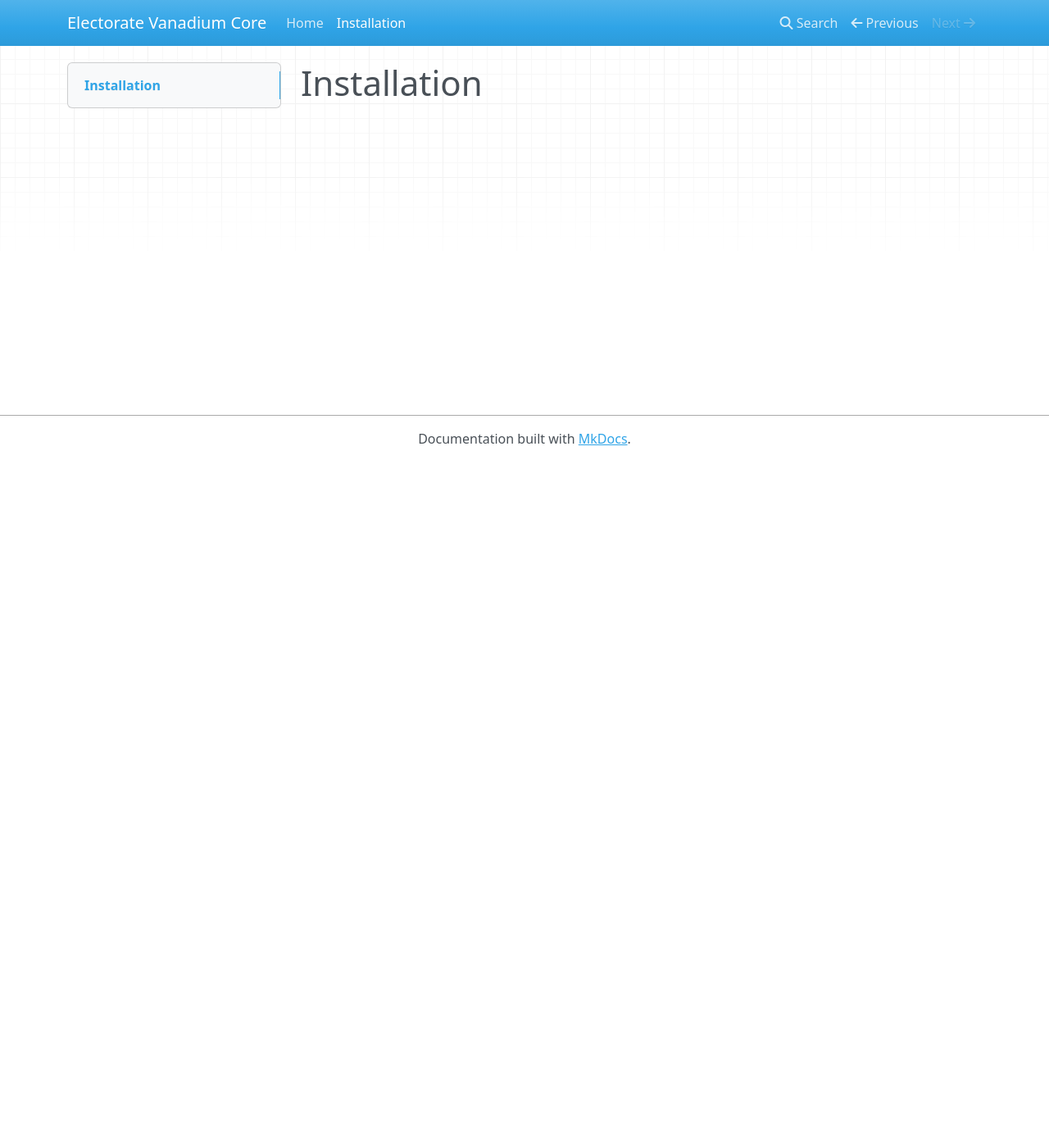
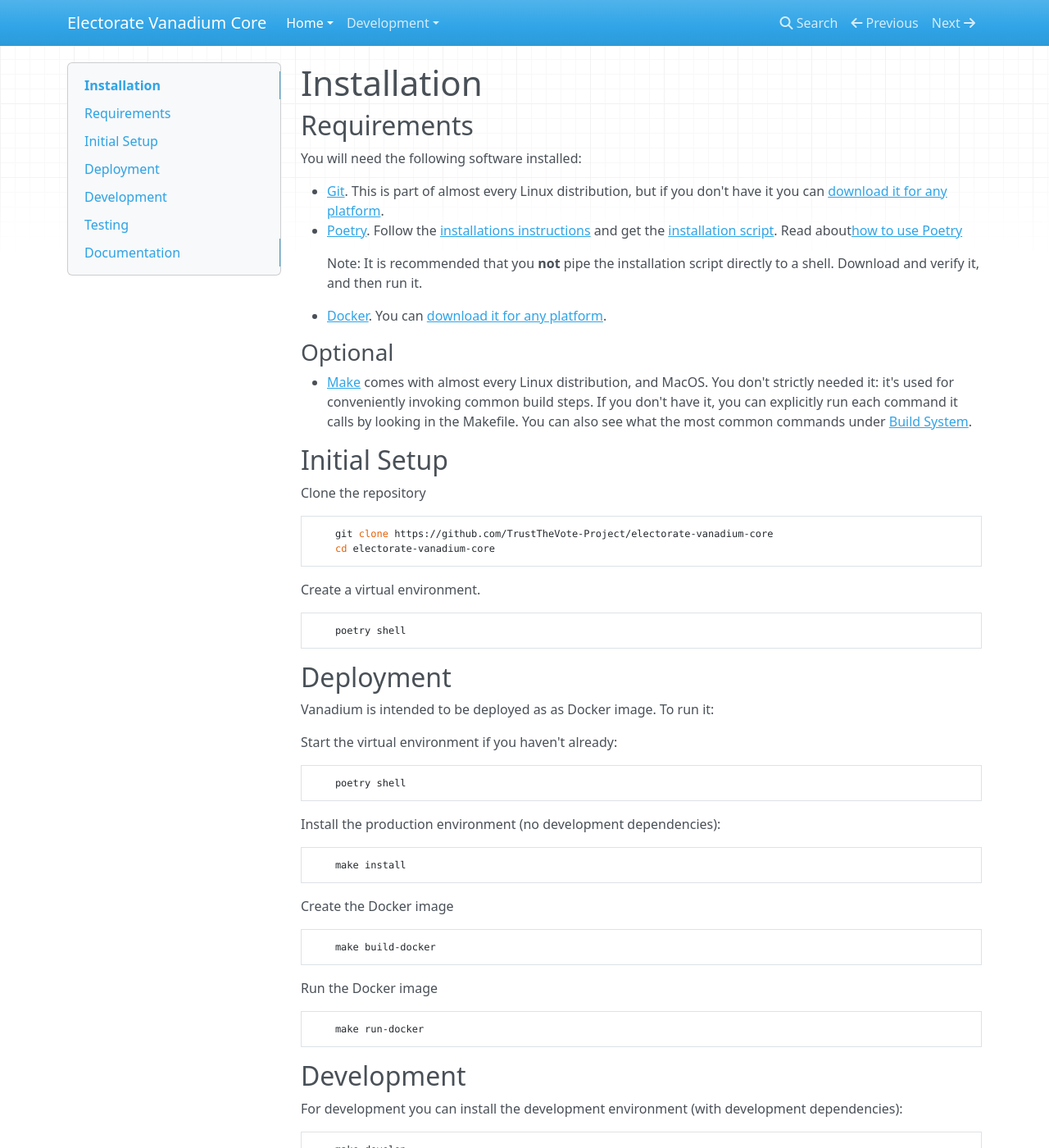
Before and after one commit to TrustTheVote-Project/Electorate-Vanadium-Core, an MkDocs documentation site: the page built from docs/install.md, in a window 1280 px wide and 1400 px high. Shown: the whole window at 82% size. Built offline with MkDocs 1.6.1, drawn with Linux system fonts in a browser that asks for light colours; nearby versions of some CDN libraries; some of the changed text lies outside the part shown.

Commit message:
Initial developer docs.

````diff
--- a/docs/install.md
+++ b/docs/install.md
@@ -1 +1,113 @@
 # Installation
+
+## Requirements
+
+You will need the following software installed:
+
+- [Git](https://git-scm.com). This is part of almost every Linux distribution, but if you don't have it you can [download it for any platform](https://git-scm.com/downloads).
+- [Poetry](https://python-poetry.org). Follow the [installations instructions](https://python-poetry.org/docs/#installation) and get the [installation script](https://raw.githubusercontent.com/python-poetry/poetry/master/get-poetry.py). Read about[how to use Poetry](https://python-poetry.org/docs/basic-usage/)
+
+    Note: It is recommended that you **not** pipe the installation script directly to a shell. Download and verify it, and then run it.
+
+- [Docker](https://docs.docker.com). You can [download it for any platform](https://docs.docker.com/get-docker).
+
+### Optional
+
+- [Make](https://gnu.org/software/make) comes with almost every Linux distribution, and MacOS. You don't strictly needed it: it's used for conveniently invoking common build steps. If you don't have it, you can explicitly run each command it calls by looking in the Makefile. You can also see what the most common commands under [Build System](development/build-system.md).
+
+## Initial Setup
+
+Clone the repository
+
+```bash
+    git clone https://github.com/TrustTheVote-Project/electorate-vanadium-core
+    cd electorate-vanadium-core
+```
+
+Create a virtual environment.
+
+```bash
+    poetry shell
+```
+
+## Deployment
+
+Vanadium is intended to be deployed as as Docker image. To run it:
+
+Start the virtual environment if you haven't already:
+
+```bash
+    poetry shell
+```
+
+Install the production environment (no development dependencies):
+
+```bash
+    make install
+```
+
+Create the Docker image
+
+```bash
+    make build-docker
+```
+
+Run the Docker image
+
+```bash
+    make run-docker
+```
+
+## Development
+
+For development you can install the development environment (with development dependencies):
+
+```bash
+    make develop
+```
+
+You can rebuild the Docker image but you may want to test things out without going through the step of using Docker. In that case you can run a local server:
+
+```bash
+    make serve
+```
+
+Run the server with live updates for incremental testing:
+
+```bash
+    make serve-test
+```
+
+## Testing
+
+Run the unit tests:
+
+```bash
+    make test-all
+```
+
+Run the unit tests stopping on the first error.
+
+```bash
+    make test-one
+```
+
+Run the unit tests dropping into the debugger on the first error.
+
+```bash
+    make test-debug
+```
+
+## Documentation
+
+Rebuild all the documentation. This generates all the documentation in `build/docs`.
+
+```bash
+    make docs
+```
+
+View the documentation from a local server, with live updates.
+
+```bash
+    make docs-serve
+```
--- a/mkdocs.yml
+++ b/mkdocs.yml
@@ -1,4 +1,10 @@
 site_name: Electorate Vanadium Core
+markdown_extensions:
+  - footnotes
 nav:
-  - Home: index.md
-  - Installation: install.md
+  - Home:
+    - index.md
+    - install.md
+  - Development:
+    - development/build-system.md
+    - development/project-layout.md
````
Also changed, not shown: docs/development/build-system.md (added, +67 -0 lines), docs/development/project-layout.md (added, +39 -0 lines).
